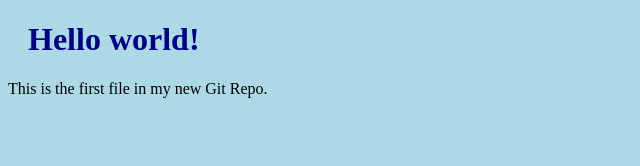
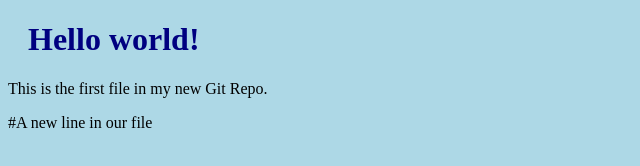
Before and after one commit to AhdiaRubab123/Hello, a plain HTML site: page index.html in a window 1280 px wide. Shown: the whole page, without its empty margins (0-640 px from the left). Drawn offline with Linux system fonts and the light colour scheme.

Commit message:
Updated release of Hello World!

```diff
--- a/index.html
+++ b/index.html
@@ -8,6 +8,6 @@
 
 <h1>Hello world!</h1>
 <p>This is the first file in my new Git Repo.</p>
-
+<p> #A new line in our file</p>
 </body>
 </html>
```
